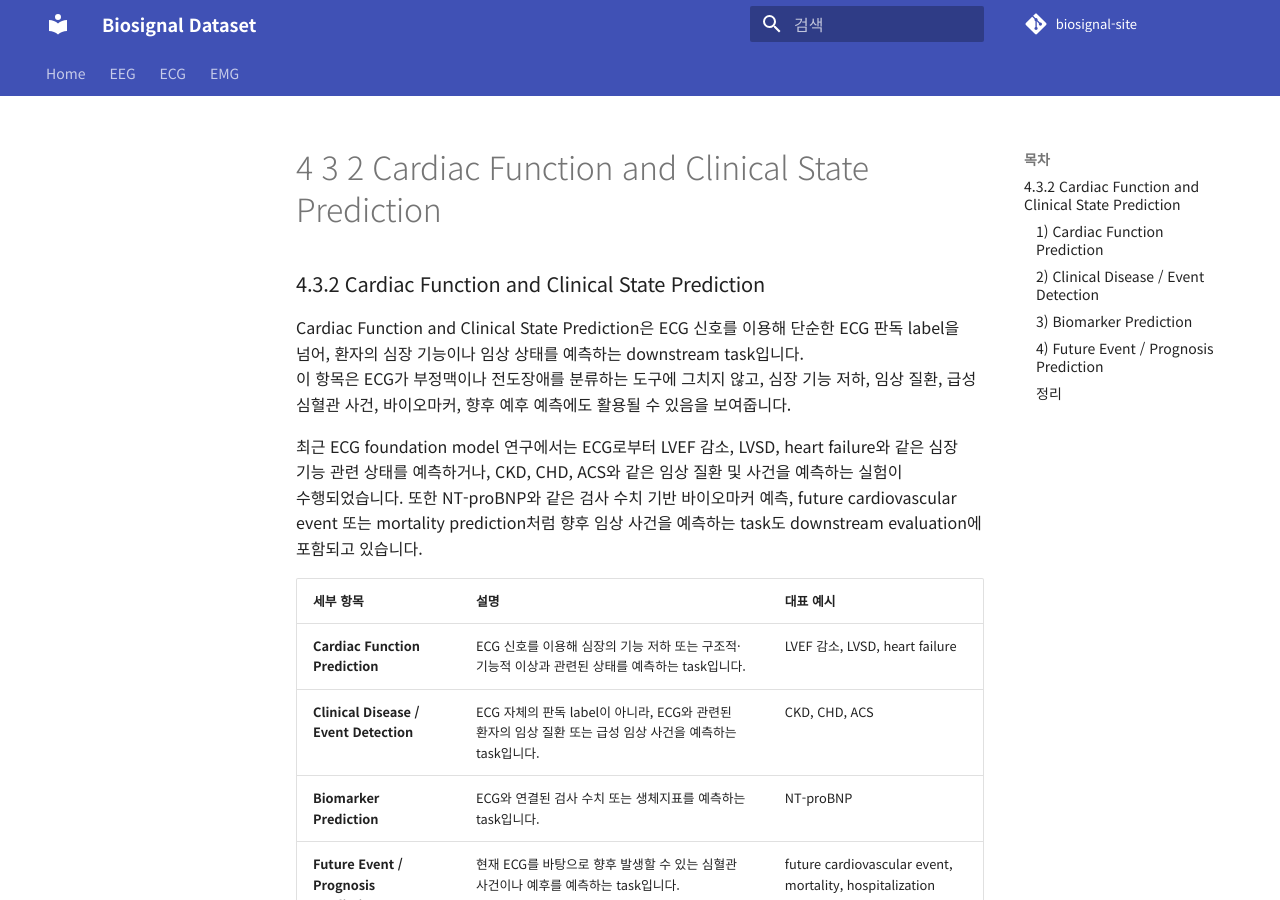
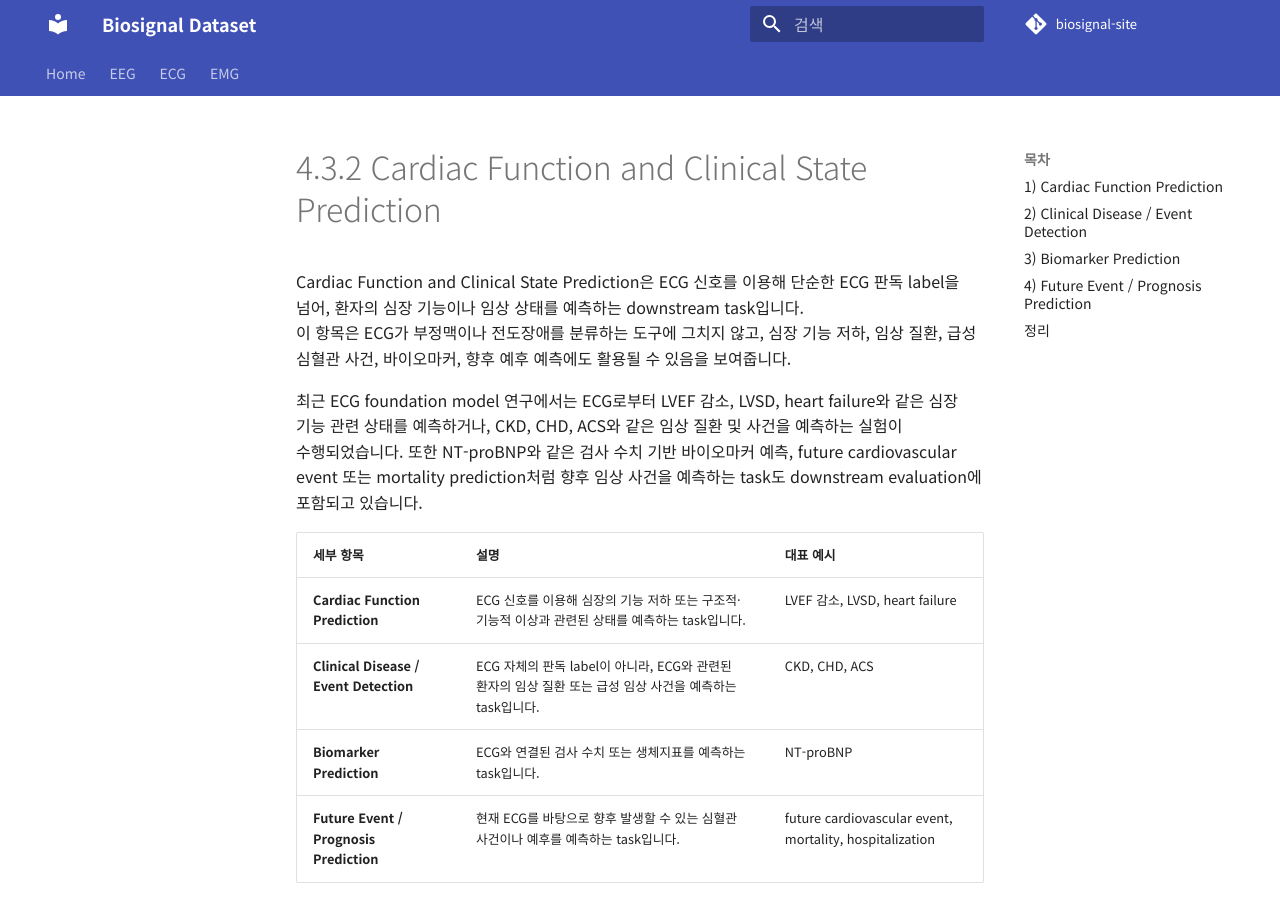
Before and after one commit to iwantjeonyeok/biosignal-site, an MkDocs documentation site: the page built from docs/ecg/4-ecg-데이터셋의-정제-및-활용-방안/4-3-downstream-task/4-3-2-Cardiac-Function-and-Clinical-State-Prediction.md, in a window 1280 px wide and 900 px high. Built offline with MkDocs 1.6.1 and Material for MkDocs 9.7.7, drawn with Linux system fonts in a browser that asks for light colours; comment, search, counter and statistics services are not loaded.

Commit message:
Update 4-3-2-Cardiac-Function-and-Clinical-State-Prediction.md

```diff
--- a/docs/ecg/4-ecg-데이터셋의-정제-및-활용-방안/4-3-downstream-task/4-3-2-Cardiac-Function-and-Clinical-State-Prediction.md
+++ b/docs/ecg/4-ecg-데이터셋의-정제-및-활용-방안/4-3-downstream-task/4-3-2-Cardiac-Function-and-Clinical-State-Prediction.md
@@ -1,5 +1,4 @@
-### 4.3.2 Cardiac Function and Clinical State Prediction
-
+# 4.3.2 Cardiac Function and Clinical State Prediction
 Cardiac Function and Clinical State Prediction은 ECG 신호를 이용해 단순한 ECG 판독 label을 넘어, 환자의 심장 기능이나 임상 상태를 예측하는 downstream task입니다.
 이 항목은 ECG가 부정맥이나 전도장애를 분류하는 도구에 그치지 않고, 심장 기능 저하, 임상 질환, 급성 심혈관 사건, 바이오마커, 향후 예후 예측에도 활용될 수 있음을 보여줍니다.
 
```
